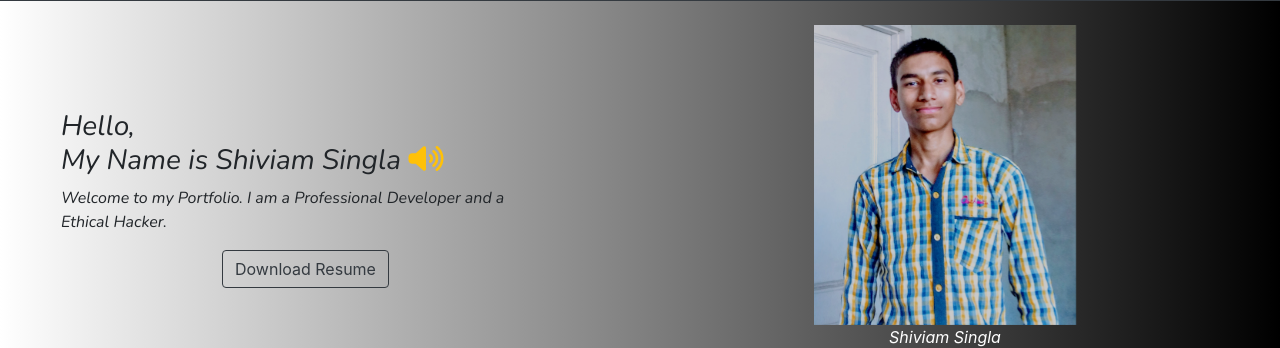
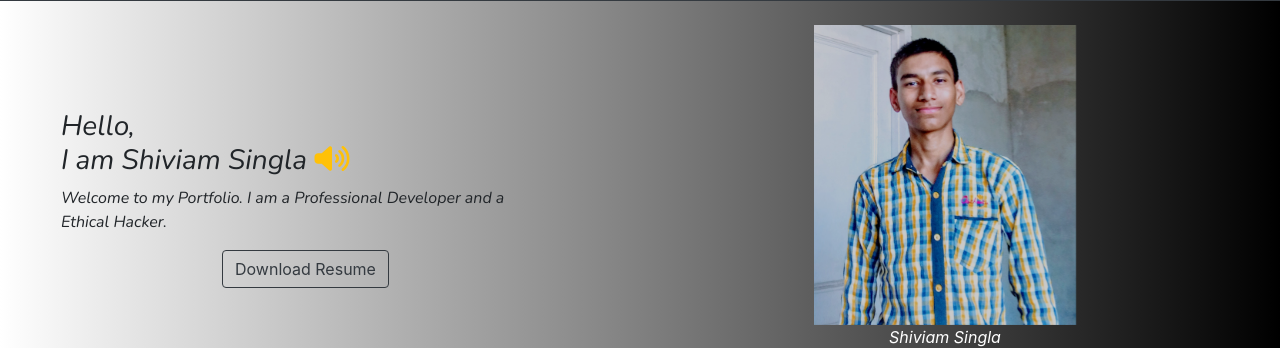
Before and after one commit to shiviamsingla/shiviamsingla.github.io, a plain HTML site: page index.html in a window 1280 px wide. Shown: the part 61-409 px from the top of the page. Drawn offline with nearby package versions, Linux system fonts and the light colour scheme; a web font is replaced by a local one.

Commit message:
Update index.html

```diff
--- a/index.html
+++ b/index.html
@@ -30,8 +30,7 @@
 	<section class="fluid mt-2" id="section1">
 		<div class="row">
 			<div class="col-12 col-sm-6 col-md-6 d-flex flex-column justify-content-center align-items-center">
-				<h3 class="hello animate__animated animate__bounce animate__repeat-2">Hello,<br>My Name is
-					<span id="myname">Shiviam Singla</span>
+				<h3 class="hello animate__animated animate__bounce animate__repeat-2">Hello,<br>I am <span id="myname">Shiviam Singla</span>
 					<span onclick="pronounce()" class="text-warning" style="cursor: pointer;">
 						<i class="fa fa-volume-up" aria-hidden="true"></i>
 					</span>
```
